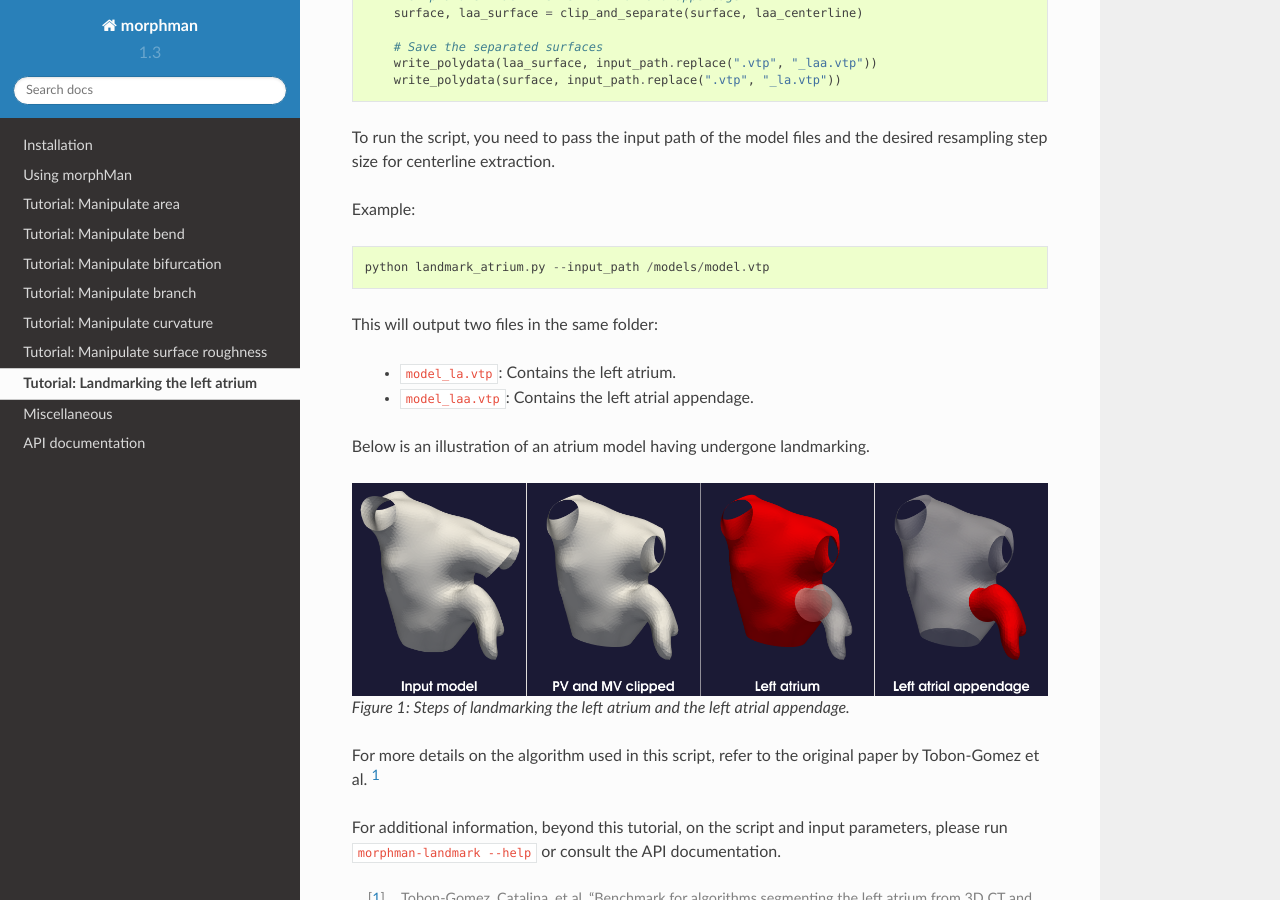
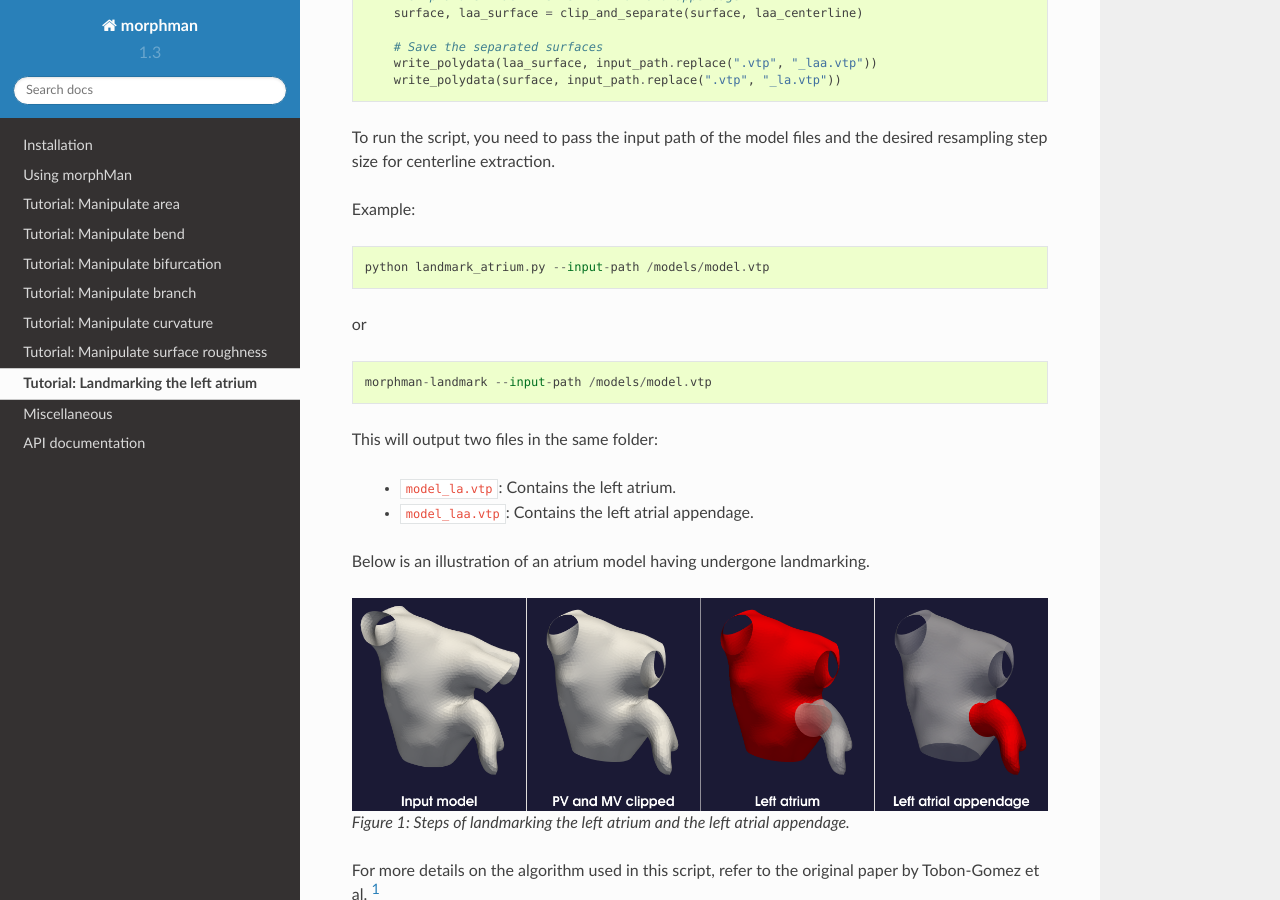
Before and after one commit to KVSlab/morphMan, a Sphinx documentation site: the page built from docs/source/landmark_atrium.rst, in a window 1280 px wide and 900 px high, scrolled down 1505 px. Built offline with Sphinx 7.4.7 and the Read the Docs theme 2.0.0, drawn with Linux system fonts in a browser that asks for light colours.

Commit message:
Add morphman-landmark command

```diff
--- a/docs/source/landmark_atrium.rst
+++ b/docs/source/landmark_atrium.rst
@@ -82,7 +82,13 @@ Example:
 
 ::
 
-    python landmark_atrium.py --input_path /models/model.vtp
+    python landmark_atrium.py --input-path /models/model.vtp
+
+or
+
+::
+
+    morphman-landmark --input-path /models/model.vtp
 
 This will output two files in the same folder:
 
```
